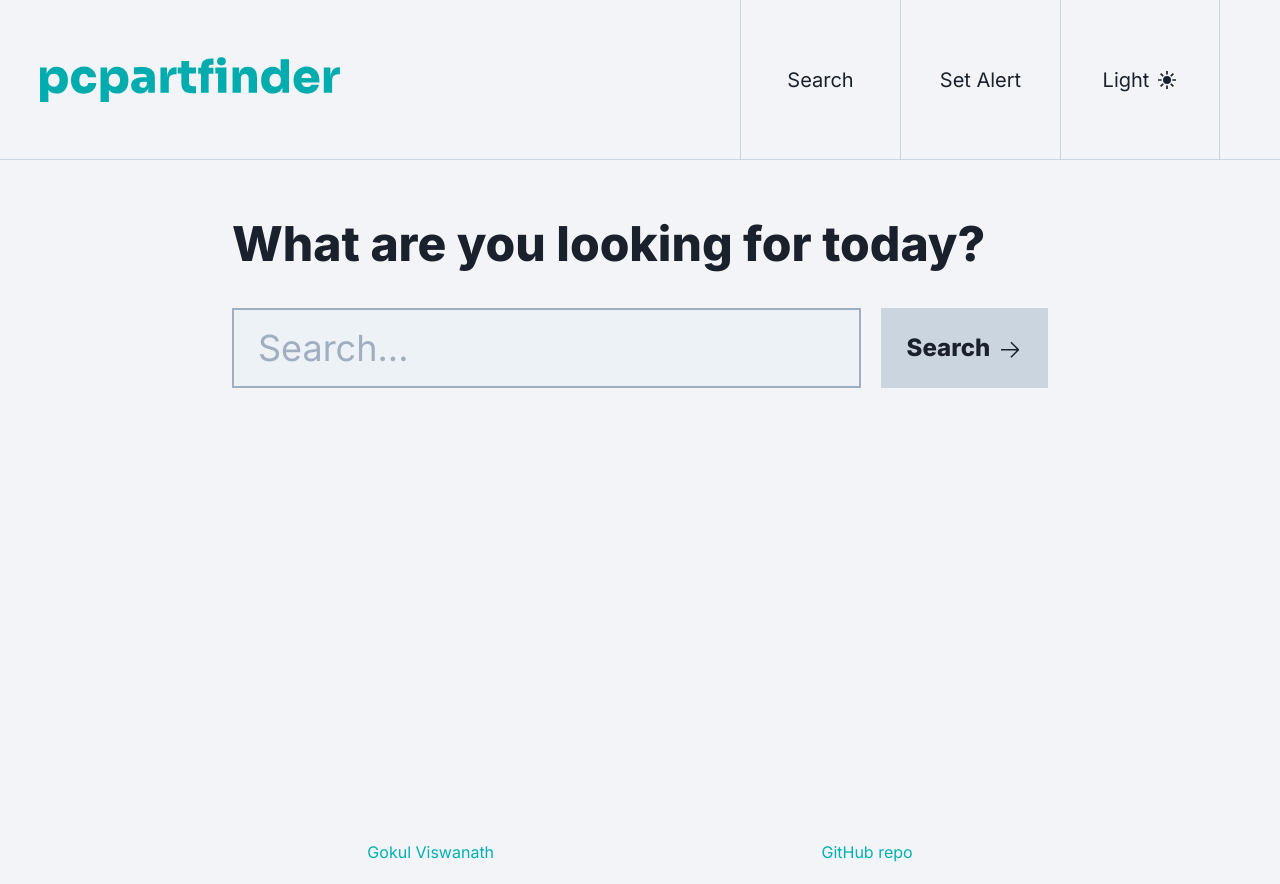
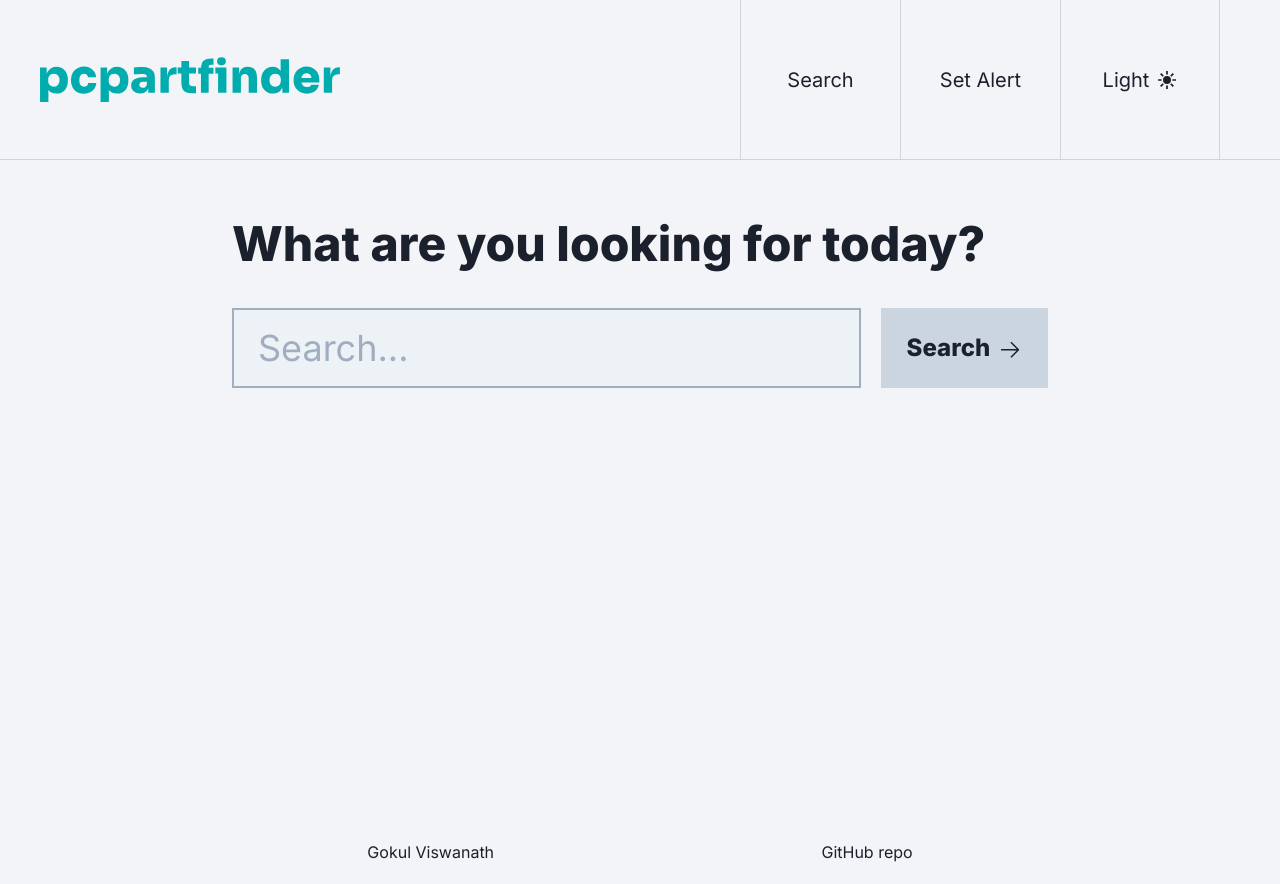
Before and after one commit to 1Gokul/pcpartfinder, a Next.js app: page / in a window 1280 px wide. Built offline with nearby package versions, Linux system fonts and the light colour scheme; no server answers.

Commit message:
Small tweaks to footer links

```diff
--- a/src/components/Layout.js
+++ b/src/components/Layout.js
@@ -1,4 +1,4 @@
-import { Flex, Link as ChakraLink, useStyleConfig } from "@chakra-ui/react"
+import { Flex, Link, useStyleConfig } from "@chakra-ui/react"
 import Head from "next/head"
 
 import Header from "./Header"
@@ -62,7 +62,7 @@ const Footer = () => (
     direction={{ base: "column", md: "row" }}
     justifyContent="space-evenly"
   >
-    <ChakraLink href="https://gokulv.netlify.app" color="cyan.600">Gokul Viswanath</ChakraLink>
-    <ChakraLink href="https://github.com/1Gokul/pcpartfinder" color="cyan.600">GitHub repo</ChakraLink>
+    <Link href="https://gokulv.netlify.app">Gokul Viswanath</Link>
+    <Link href="https://github.com/1Gokul/pcpartfinder">GitHub repo</Link>
   </Flex>
 )
--- a/styles/theme.js
+++ b/styles/theme.js
@@ -45,6 +45,14 @@ const components = {
       borderRadius: 0,
     },
   },
+  Link: {
+    baseStyle: {
+      _hover: {
+        color: "cyan.600",
+        textDecoration: "none"
+      }
+    }
+  },
   DesktopNavlink: {
     baseStyle: ({ colorMode }) => ({
       color: colorMode === "dark" ? "gray.100" : "gray.800",
```
